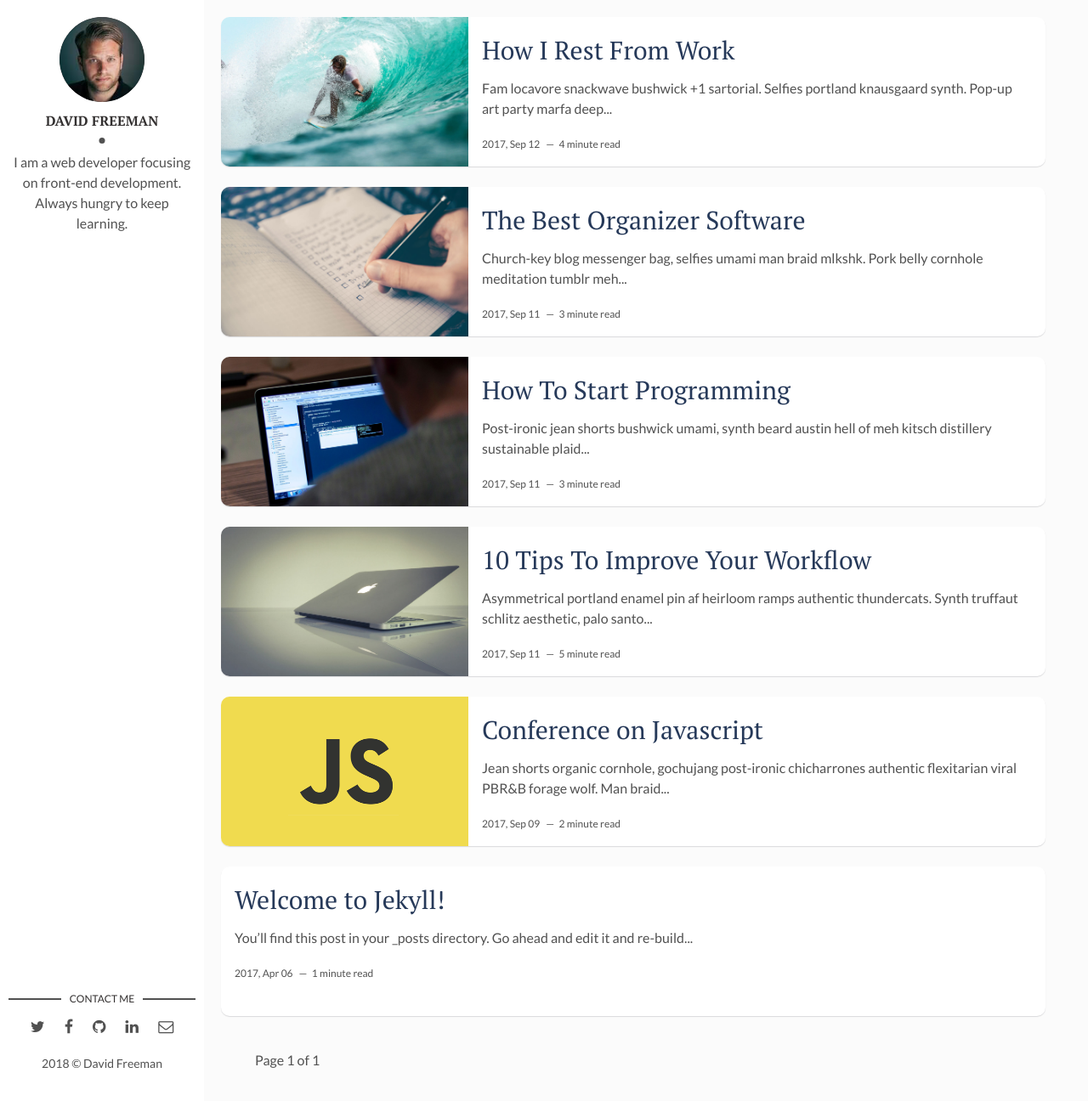
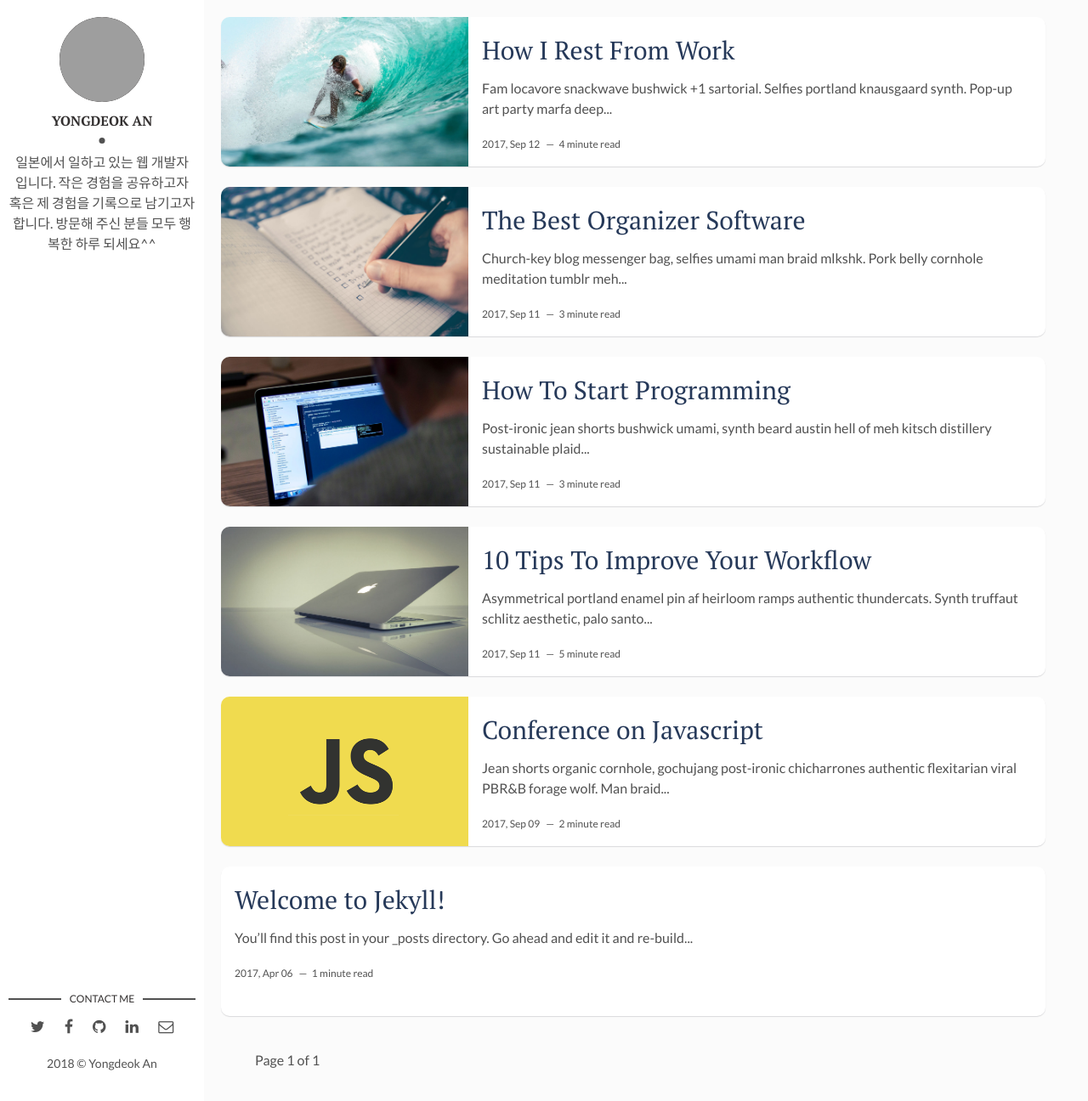
Before and after one commit to krauser085/krauser085.github.io, a Jekyll site: the page built from index.html, in a window 1280 px wide and 1296 px high. Shown: the whole window at 85% size. Built offline with Jekyll 4.4.1, drawn with Linux system fonts in a browser that asks for light colours; the list of posts is cut into pages by our own code; grey boxes are pictures that could not be loaded.

Commit message:
change title, description, picture of mine.

```diff
--- a/_config.yml
+++ b/_config.yml
@@ -1,4 +1,4 @@
-title: Hello, world! I'm David Freeman
+title: Hello, world! I'm Yongdeok An
 description: > # this means to ignore newlines until "baseurl:"
   Write an awesome description for your new site here. You can edit this
   line in _config.yml. It will appear in your document head meta (for
@@ -9,9 +9,9 @@ url: "" # the base hostname & protocol for your site, e.g. http://example.com
 site-twitter: #if your site has a twitter account, enter it here
 
 # Author Settings
-author: David Freeman # add your name
-author-img: david-freeman.jpg # add your photo
-about-author: I am a web developer focusing on front-end development. Always hungry to keep learning. # add description
+author: Yongdeok An # add your name
+author-img: yongdeokan.jpg # add your photo
+about-author: 일본에서 일하고 있는 웹 개발자 입니다. 작은 경험을 공유하고자 혹은 제 경험을 기록으로 남기고자 합니다. 방문해 주신 분들 모두 행복한 하루 되세요^^ # add description
 social-twitter: # add your Twitter handle
 social-facebook: # add your Facebook handle
 social-github: artemsheludko # add your Github handle
```
Also changed, not shown: assets/img/david-freeman.jpg (deleted), assets/img/yongdeokan.png (added).
